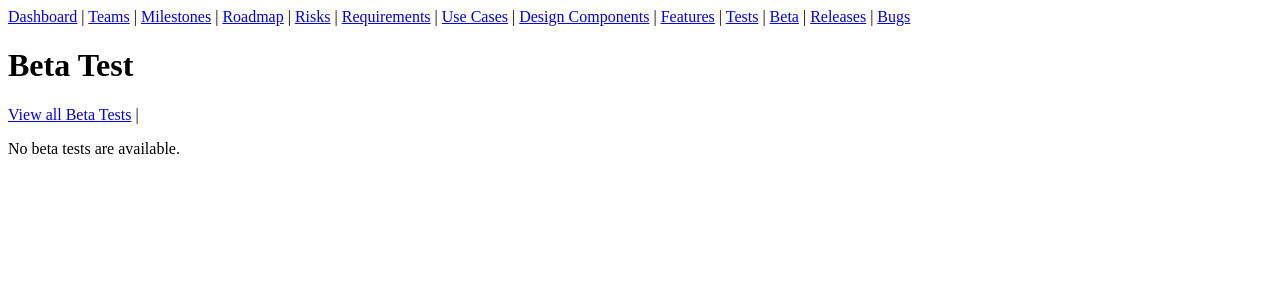
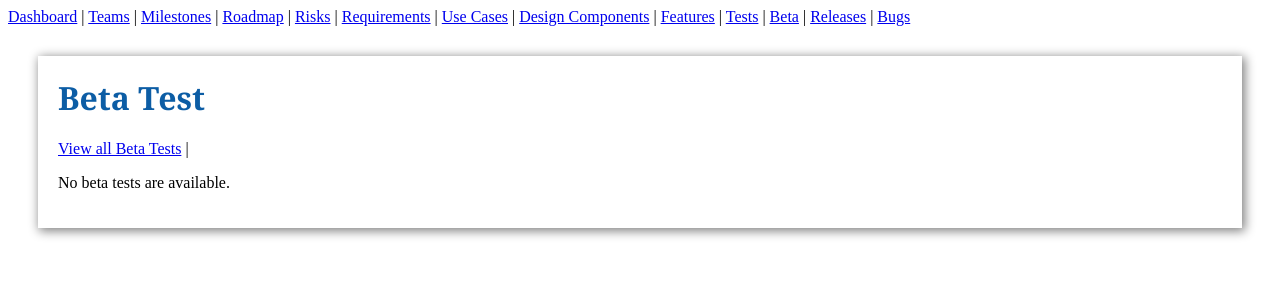
Before and after one commit to Serge-Paul/meerkat, a Django app: template templates/betatests/view_betatest.html in a window 1280 px wide. Shown: the top 300 px of the page. Run offline with Django 3.2, Linux system fonts and the light colour scheme; the template is opened without the code that fills it, so the values that code supplies are empty.

Commit message:
css changes

```diff
--- a/apps/devproc/static/css/default.css
+++ b/apps/devproc/static/css/default.css
@@ -1,3 +1,28 @@
 .errors {
   color:#FB000D;
 }
+
+h1 {
+  color:#0C5DA5;
+  font-family: Cambria;
+  margin-top: 0px;
+}
+
+.whiteShadowBox {
+  -webkit-box-shadow: 2px 2px 10px 1px #808080;
+  box-shadow: 2px 2px 10px 1px #808080;
+  padding: 20px;
+  margin: 30px;
+}
+
+.orangeButton {
+  background: #ffa84c; /* Old browsers */
+  background: -moz-linear-gradient(top,  #ffa84c 42%, #ff7b0d 94%); /* FF3.6+ */
+  background: -webkit-gradient(linear, left top, left bottom, color-stop(42%,#ffa84c), color-stop(94%,#ff7b0d)); /* Chrome,Safari4+ */
+  background: -webkit-linear-gradient(top,  #ffa84c 42%,#ff7b0d 94%); /* Chrome10+,Safari5.1+ */
+  background: -o-linear-gradient(top,  #ffa84c 42%,#ff7b0d 94%); /* Opera 11.10+ */
+  background: -ms-linear-gradient(top,  #ffa84c 42%,#ff7b0d 94%); /* IE10+ */
+  background: linear-gradient(to bottom,  #ffa84c 42%,#ff7b0d 94%); /* W3C */
+ filter: progid:DXImageTransform.Microsoft.gradient( startColorstr='#ffa84c', endColorstr='#ff7b0d',GradientType=0 ); /* IE6-9 */
+
+}
--- a/templates/base.html
+++ b/templates/base.html
@@ -6,7 +6,7 @@
   <title>Meerkat - {% block title %}Product Development{% endblock %}</title>
   <meta http-equiv="content-type" content="text/html; charset=UTF-8">
 
-   <link rel="stylesheet" type="text/css" href="{{ STATIC_URL }}css/default.css" type="text/css" />
+   <link rel="stylesheet" type="text/css" href="/static/css/default.css" type="text/css" />
 
 
 {% block headtags %}{% endblock %}
@@ -27,10 +27,10 @@
 {% endif %}
 
 
-
+<div class = "whiteShadowBox">
 {% block content %}
 {% endblock %}
-
+</div>
 
 </body>
 </html>
--- a/templates/teams/create_team.html
+++ b/templates/teams/create_team.html
@@ -71,6 +71,8 @@ with a unique release</p>
 
 {% if mode == 'edit' %}
 <input type="submit" value="Save">
+
+
 {% endif %}
 
 
```
